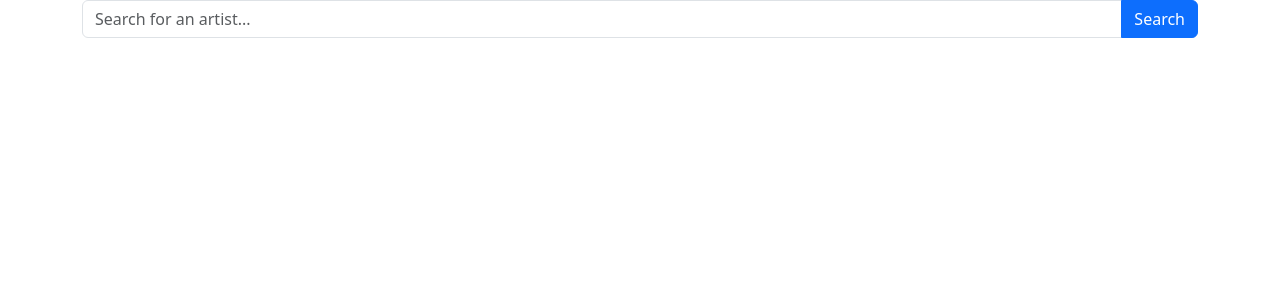
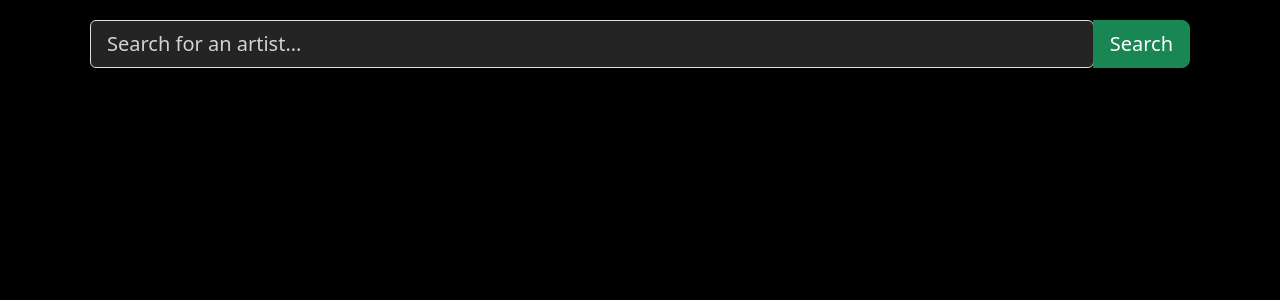
Before and after one commit to HawraaYounes/SpotifySearcher, a React (Create React App) app in the folder spotify-app/: page /search in a window 1280 px wide. Shown: the top 300 px of the page. Built offline with nearby package versions, Linux system fonts and the light colour scheme.

Commit message:
styling app

```diff
--- a/spotify-app/src/components/ArtistSearch.js
+++ b/spotify-app/src/components/ArtistSearch.js
@@ -73,15 +73,18 @@ function ArtistSearch() {
 
   return (
     <div className="App">
-      <Container>
-        <InputGroup className="mb-3">
+      <Container className="search-container">
+        <InputGroup className="mb-3" size="lg">
           <FormControl
+          aria-label="Large"
+
+           className="rounded h-auto"
             placeholder="Search for an artist..."
             type="input"
             value={searchInput}
             onChange={(event) => setSearchInput(event.target.value)}
           />
-          <Button onClick={() => setDebouncedSearchInput(searchInput)}>Search</Button>
+          <Button variant="success" onClick={() => setDebouncedSearchInput(searchInput)}>Search</Button>
         </InputGroup>
       </Container>
 
--- a/spotify-app/src/styles/styles.css
+++ b/spotify-app/src/styles/styles.css
@@ -26,3 +26,77 @@ li:not(:last-child)::after {
     color: green;
     font-weight: bold;
 }
+/* App.css */
+
+body {
+    background-color: black;
+    color: white ; /* Text color */
+  }
+
+
+
+  .card {
+    background-color: #343a40; /* Dark green background for cards */
+    color: white;
+  }
+
+  .star.filled {
+    color: #28a745; /* Green color for filled stars */
+  }
+
+  .form-control {
+    color: black;
+  }
+
+  .landing-page {
+    background-image: url('/public/1.jpg');
+    background-size: cover;
+    background-position: top center;
+    height: 100vh;
+    display: flex;
+    flex-direction: column;
+    justify-content: center;
+    align-items: center;
+  }
+
+  .header {
+    text-align: center;
+    margin-bottom: 20px;
+  }
+
+  .login-button {
+    padding: 10px 20px;
+    font-size: 18px;
+    background-color: #1db954;
+    color: white;
+    border: none;
+    border-radius: 5px;
+    cursor: pointer;
+    transition: background-color 0.3s ease;
+  }
+
+  .login-button:hover {
+    background-color: #1ed760;
+  }
+
+
+  .card:hover {
+    box-shadow: 0 0 10px rgba(40, 167, 69, 0.6); /* Green shadow on hover */
+    transform: scale(1.08); /* Increase scale on hover */
+    transition: box-shadow 0.5s, transform 0.5s; /* Longer transition duration */
+  }
+  .search-container {
+    padding: 20px; /* Add padding around the search input */
+  }
+  .search-container input {
+    background-color: #242424; /* Set the background color of the input to gray */
+    color: whitesmoke;
+  }
+  .search-container input::placeholder {
+    color: lightgray; /* Set the color of the placeholder text to light gray */
+  }
+
+  .form-control:focus{
+    box-shadow: none ;
+    outline: none;
+  }
```
Also changed, not shown: spotify-app/public/2.jpg (added), 1 other file (tests, documents, lock files or other folders).
